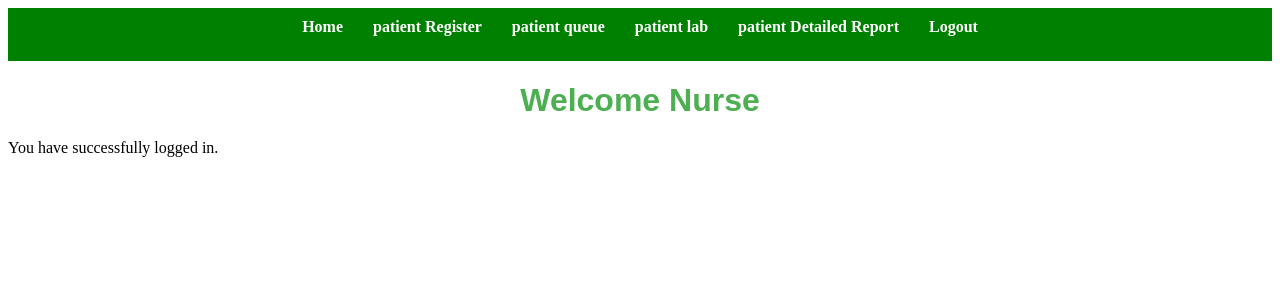
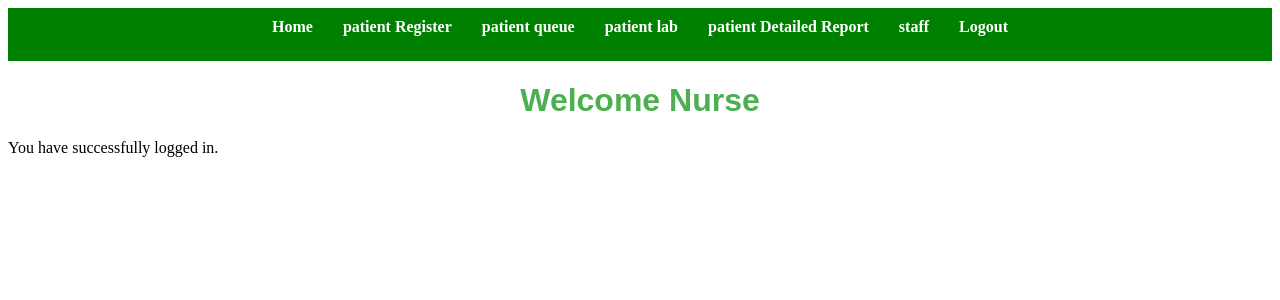
Before and after one commit to shxrox/BloodLink, a React (Vite) app in the folder BloodLine-Frontend/: page /dashboard/nurse in a window 1280 px wide. Shown: the top 300 px of the page. Built offline with nearby package versions, Linux system fonts and the light colour scheme.

Commit message:
Updating Navbar

```diff
--- a/BloodLine-Frontend/src/component/dashboard/doctor/DoctorNavbar.jsx
+++ b/BloodLine-Frontend/src/component/dashboard/doctor/DoctorNavbar.jsx
@@ -10,6 +10,9 @@ const NurseNavbar = () => {
         <Link to="/dashboard/doctor/petient-cheking" style={styles.link}>patient check up details</Link>
         <Link to="/dashboard/doctor/petient-description" style={styles.link}>patient description</Link>
         <Link to="/dashboard/doctor/petient-medicine" style={styles.link}>patient medicine</Link>
+        <Link to="/dashboard/doctor/staff" style={styles.link}>staff</Link>
+
+
         <Link to="/login" style={styles.link}>Logout</Link>
       </div>
     </nav>
--- a/BloodLine-Frontend/src/component/dashboard/lab/LabNavbar.jsx
+++ b/BloodLine-Frontend/src/component/dashboard/lab/LabNavbar.jsx
@@ -8,6 +8,7 @@ const NurseNavbar = () => {
         <Link to="/dashboard/lab" style={styles.link}>Home</Link>
         <Link to="/dashboard/lab/lab-details" style={styles.link}>lab details</Link>
         <Link to="/dashboard/lab/lab-cheking" style={styles.link}>lab check up details</Link>
+        <Link to="/dashboard/lab/staff" style={styles.link}>staff</Link>
         <Link to="/login" style={styles.link}>Logout</Link>
       </div>
     </nav>
--- a/BloodLine-Frontend/src/component/dashboard/nurse/NurseNavbar.jsx
+++ b/BloodLine-Frontend/src/component/dashboard/nurse/NurseNavbar.jsx
@@ -10,6 +10,7 @@ const NurseNavbar = () => {
         <Link to="/dashboard/nurse/patient-queue" style={styles.link}>patient queue</Link>
         <Link to="/dashboard/nurse/patient-labreport" style={styles.link}>patient lab</Link>
         <Link to="/dashboard/nurse/lab-cheking" style={styles.link}>patient Detailed Report</Link>
+        <Link to="/dashboard/nurse/staff" style={styles.link}>staff</Link>
         <Link to="/login" style={styles.link}>Logout</Link>
       </div>
     </nav>
```
